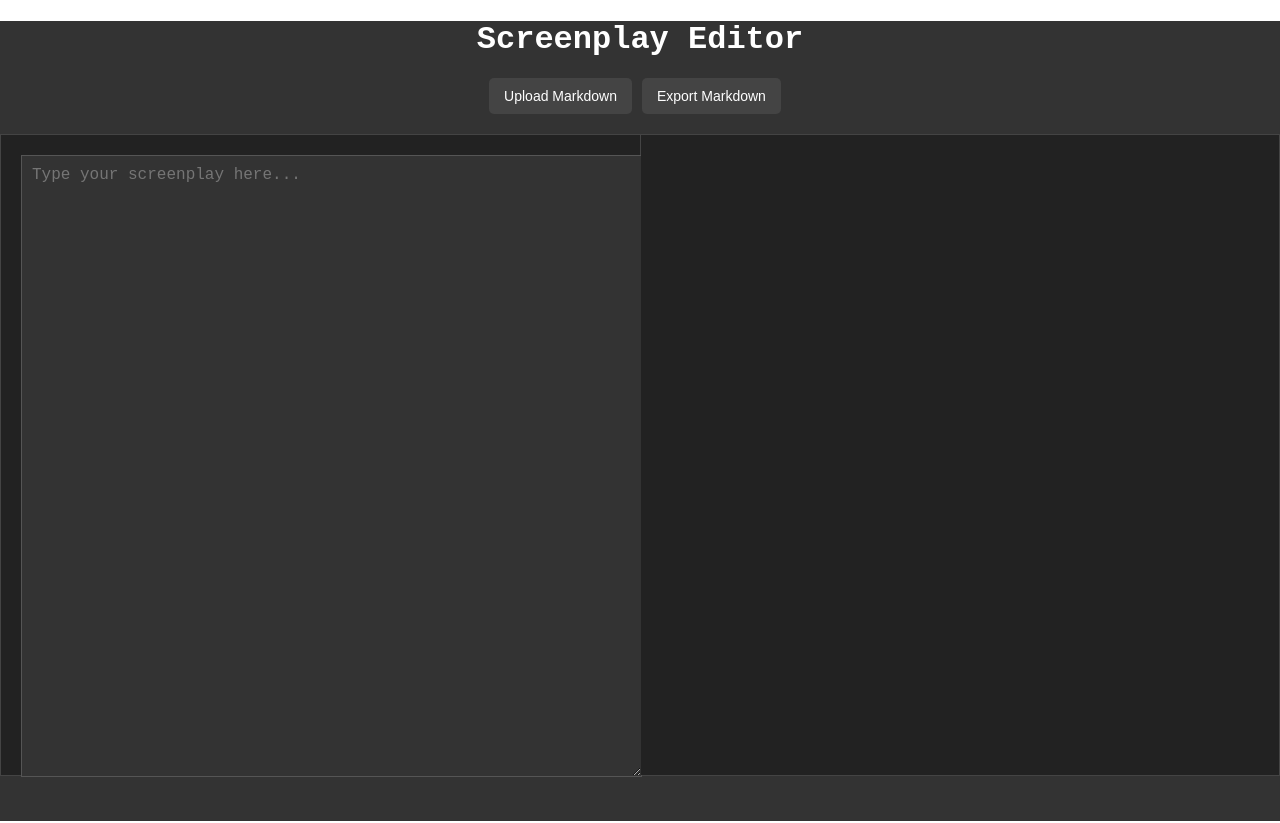
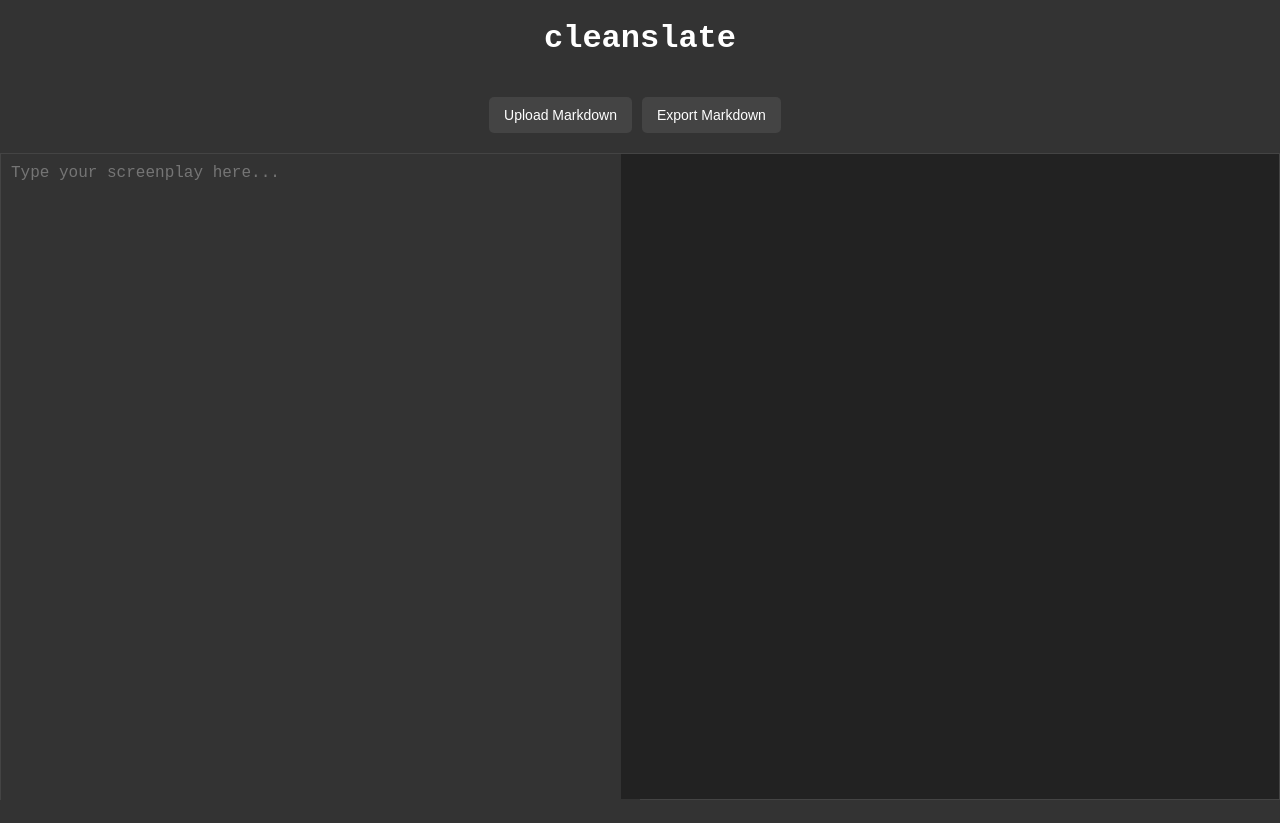
Before and after one commit to lpomahony/cleanslate, a React (Create React App) app: page / in a window 1280 px wide. Built offline with nearby package versions, Linux system fonts and the light colour scheme.

Commit message:
Fixed UI design

```diff
--- a/src/App.css
+++ b/src/App.css
@@ -1,14 +1,24 @@
 /* General App Styles (Dark Mode) */
+body, html {
+  margin: 0;
+  padding: 0;
+  background-color: #333; /* or whatever your page background color is */
+  color: #fff;
+  font-family: Arial, sans-serif;
+}
+
 .App {
   font-family: Arial, sans-serif;
   text-align: center;
   background-color: #333; /* Dark background for the whole app */
   color: #fff; /* White text for the whole app */
   min-height: 100vh; /* Ensure it covers the full height */
+  display: flex;
+  flex-direction: column;
 }
 
 h1 {
-  margin-bottom: 20px;
+  margin: 20px 0;
   font-family: "Courier New", Courier, monospace; /* Title in Courier font */
   color: #fff;
 }
@@ -16,6 +26,7 @@ h1 {
 /* Editor Container: Split Screen */
 .editor-container {
   display: flex;
+  flex: 1;
   height: 80vh; /* Fill the screen */
   border: 1px solid #444; /* Dark border */
 }
@@ -24,7 +35,7 @@ h1 {
 .input-panel {
   flex: 1;
   border-right: 1px solid #444; /* Dark border for split */
-  padding: 20px;
+  padding: 0; /* Removes padding from the input panel */
   background-color: #222; /* Darker background for text input */
 }
 
@@ -36,8 +47,9 @@ textarea {
   font-size: 16px;
   background-color: #333; /* Dark background for text area */
   color: #fff; /* White text */
-  border: 1px solid #555; /* Darker border for text area */
-  outline: none;
+  border: none; /* Removes the border */
+  outline: none; /* Removes the outline when focused */
+  resize: none; /* Prevents user from resizing the textarea */
 }
 
 /* Right Panel: Formatted Screenplay */
@@ -53,6 +65,7 @@ textarea {
   font-family: "Courier New", Courier, monospace;
   font-size: 12pt;  /* Ensure uniform font size */
   line-height: 1.6;
+  padding: 20px;
   color: #fff; /* White text for screenplay */
 }
 
@@ -106,7 +119,7 @@ h2 {
 }
 
 .file-operations {
-  margin-bottom: 20px;
+  margin: 20px 0;
 }
 
 .button {
--- a/src/App.js
+++ b/src/App.js
@@ -38,7 +38,7 @@ function App() {
 
   return (
     <div className="App">
-      <h1>Screenplay Editor</h1>
+      <h1>cleanslate</h1>
       <FileOperations onFileUpload={handleFileUpload} onFileExport={handleFileExport} />
       <div className="editor-container">
         <div className="input-panel">
```
